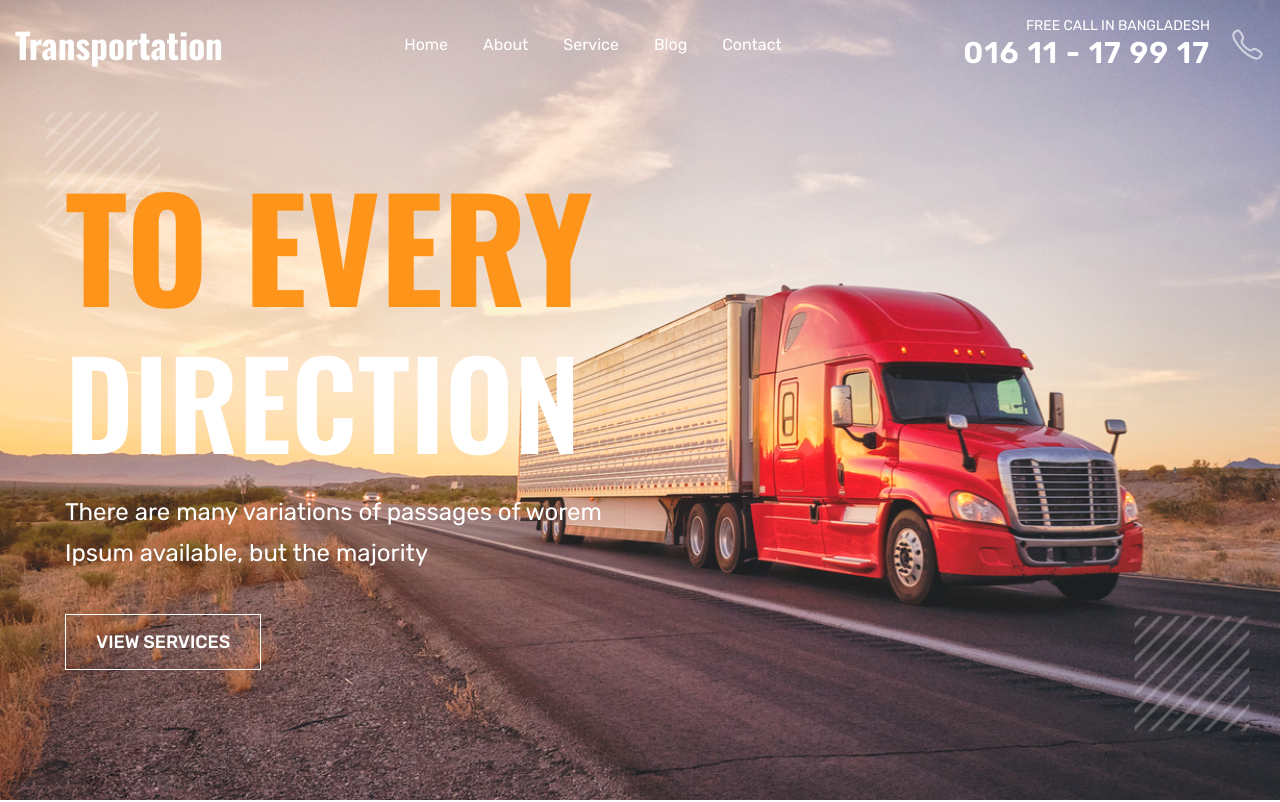
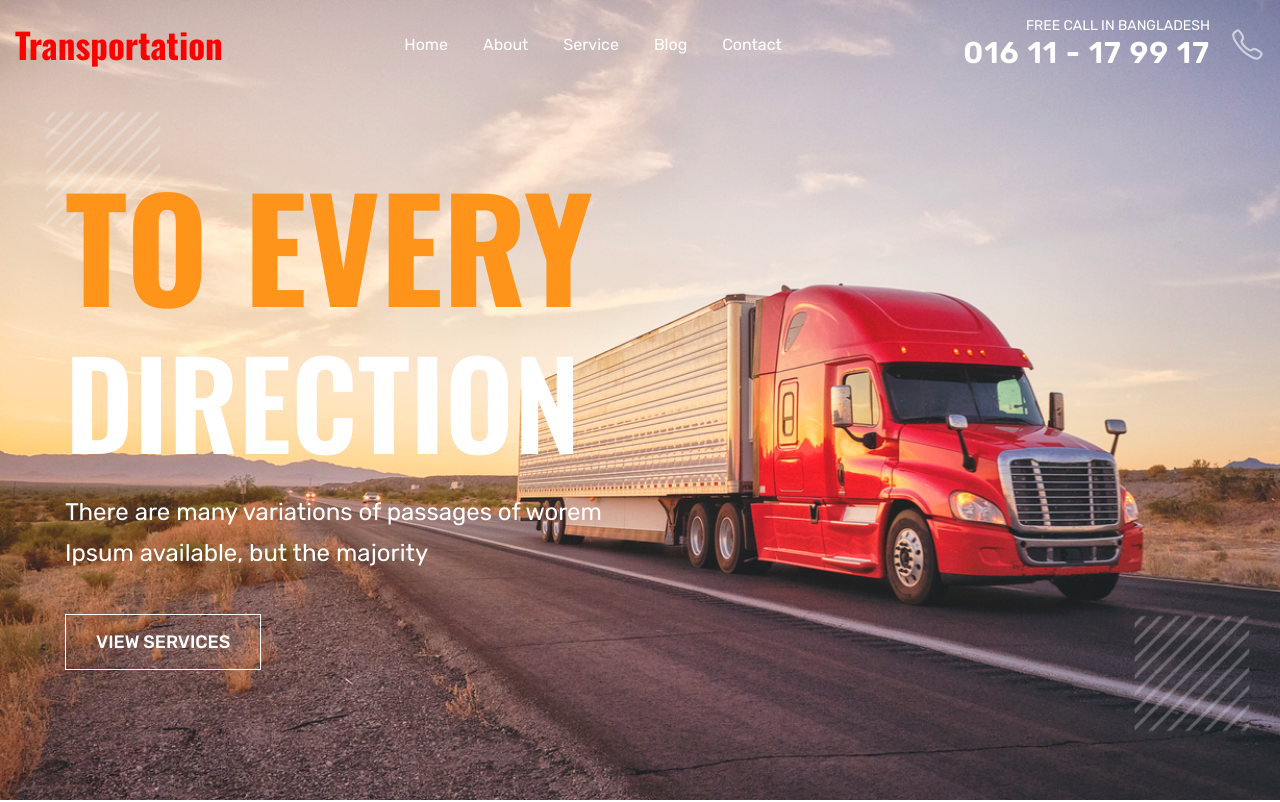
Before and after one commit to Muhammad-Riyead-Rahman/transportation-agency-website, a plain HTML site: page index.html in a window 1280 px wide. Shown: the top 802 px of the page. Drawn offline with nearby package versions, Linux system fonts and the light colour scheme.

Commit message:
change color

```diff
--- a/style.css
+++ b/style.css
@@ -302,7 +302,7 @@ body {
 
 .logo {
   font-family: var(--ff-oswald);
-  color: var(--white);
+  color: red;
   font-size: 3rem;
 }
 
```
